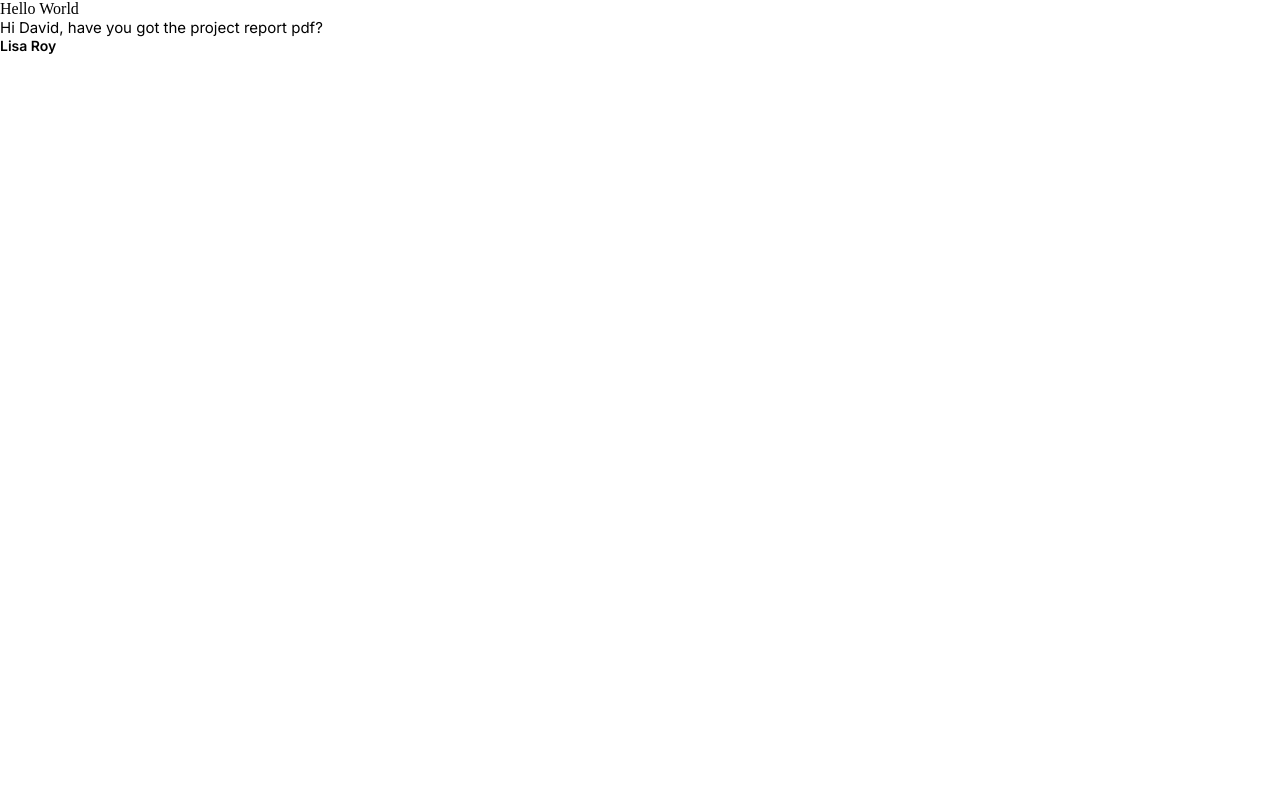
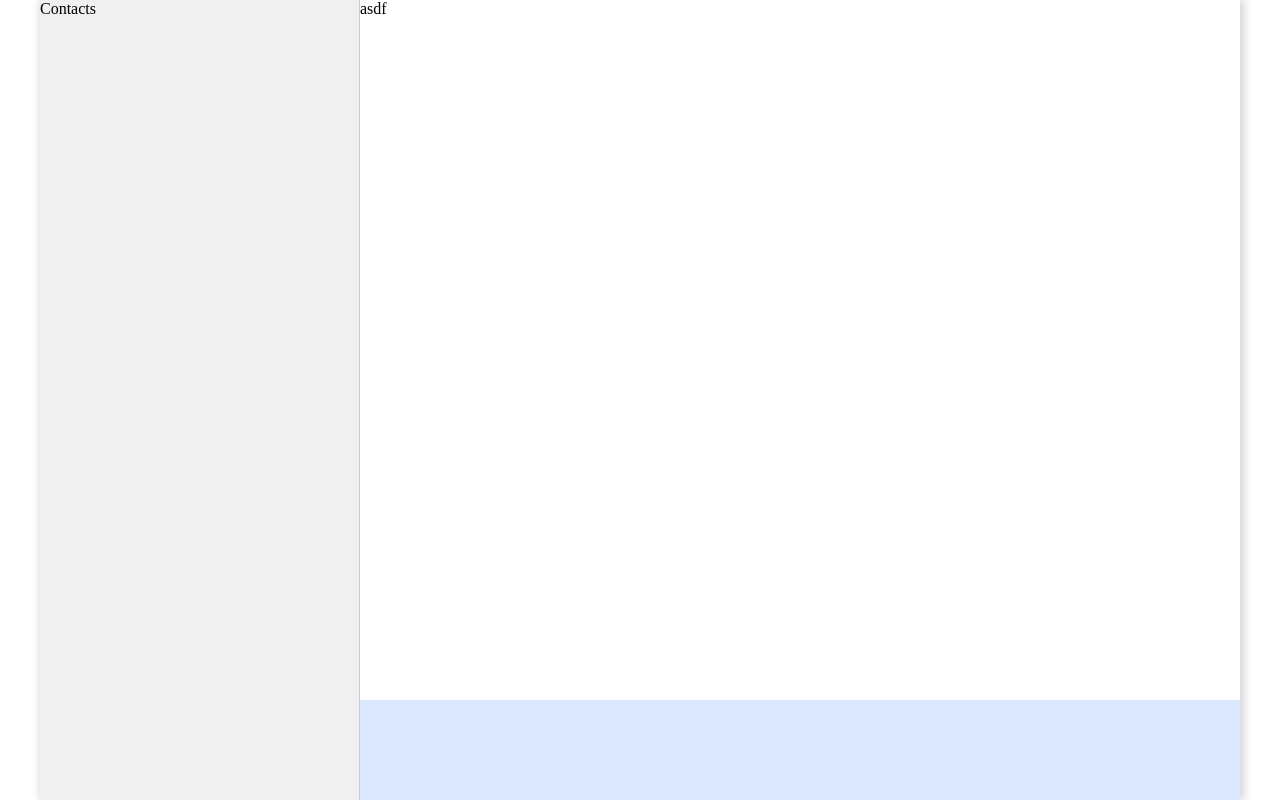
Before and after one commit to jurako/chat-app, a React app: page / in a window 1280 px wide. Built offline with nearby package versions, Linux system fonts and the light colour scheme; the HTML template or start-up script is replaced by a standard one.

Commit message:
add base layout

```diff
--- a/src/App.css
+++ b/src/App.css
@@ -0,0 +1,22 @@
+aside {
+  width: 320px;
+  border-right: 1px solid var(--subtle2-color);
+}
+
+main {
+  flex-grow: 1;
+
+  display: flex;
+  flex-direction: column;
+}
+
+.chat {
+  flex-grow: 1;
+  background-color: var(--chat-bg-color);
+}
+
+.new-message {
+  height: 100px;
+
+  background-color: var(--new-message-bg-color);
+}
--- a/src/App.jsx
+++ b/src/App.jsx
@@ -1,12 +1,16 @@
+import './App.css'
+
 function App() {
   return (
-    <>
-      Hello World
+    <div className="wrapper">
+      <aside>Contacts</aside>
+      <main>
+        {/* <span>Select a conversation</span> */}
 
-      <p className="inter-test-regular">Hi David, have you got the project report pdf?</p>
-
-      <p className="inter-test-semi-bold">Lisa Roy</p>
-    </>
+        <div className="chat">asdf</div>
+        <div className="new-message"></div>
+      </main>
+    </div>
   )
 }
 
--- a/src/index.css
+++ b/src/index.css
@@ -1,4 +1,24 @@
 @import url('https://fonts.googleapis.com/css2?family=Inter:wght@400;600&display=swap');
+
+:root {
+  /*background colors*/
+  --bg-color: #F0F0F0;
+  --chat-bg-color: #FFFFFF;
+  --sender-message-bg-color: #DCE8FF;
+  --receiver-message-bg-color: #4399FF;
+  --new-message-bg-color: #DCE8FF;
+
+  /*text colors*/
+  --contact-name-color: #4399FF;
+  --last-message-color: #959595;
+  --last-message-time-color: #BABABA;
+  --chat-message-sender-color: #000000;
+  --chat-message-receiver-color: #FFFFFF;
+
+  /*general colors*/
+  --subtle-color: #D9D9D9;
+  --subtle2-color: #CDCDCD;
+}
 
 * {
   margin: 0;
@@ -6,14 +26,15 @@
   box-sizing: border-box;
 }
 
-.inter-test-regular {
-  font-family: Inter;
-  font-weight: 400;
-  font-size: 15px;
+html, body, aside, main {
+  height: 100vh;
 }
 
-.inter-test-semi-bold {
-  font-family: Inter;
-  font-weight: 600;
-  font-size: 14px;
+.wrapper {
+  max-width: 1200px;
+  margin: 0 auto;
+  display: flex;
+
+  background-color: var(--bg-color);
+  box-shadow: 2px 0 10px 1px var(--subtle2-color);
 }
```
